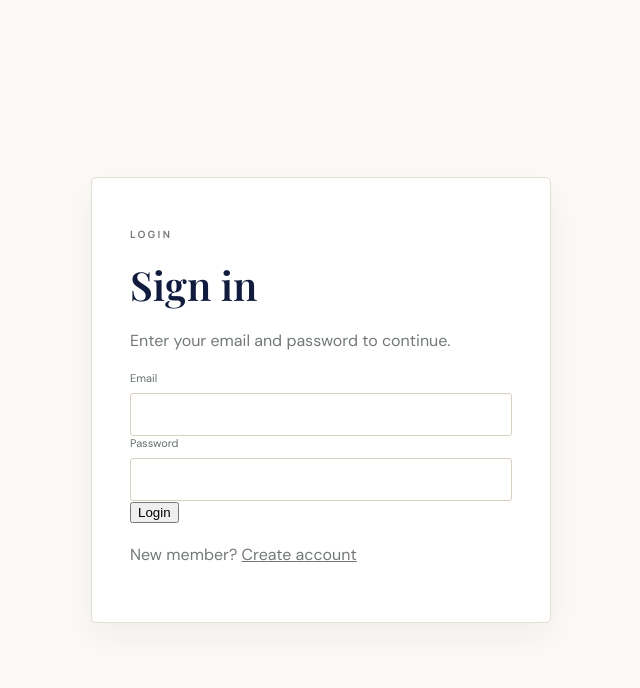
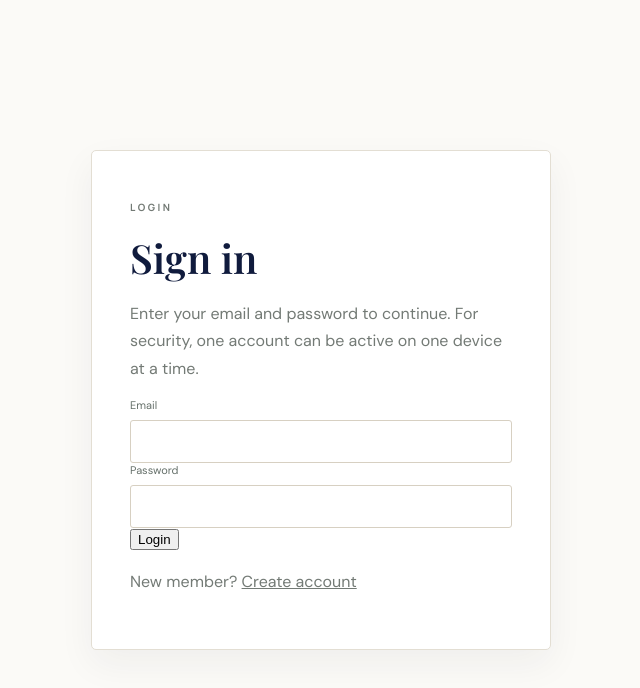
Before and after one commit to mutumajid111-creator/endodontics-hub, a Next.js app: page /member/login in a window 1280 px wide. Shown: the top 688 px of the page, without its empty margins (319-959 px from the left). Built offline with nearby package versions, Linux system fonts and the light colour scheme; no server answers; a web font is replaced by a local one.

Commit message:
Enforce single-device login on member sign in

```diff
--- a/app/member/login/page.tsx
+++ b/app/member/login/page.tsx
@@ -4,6 +4,7 @@ import Link from "next/link";
 import { FormEvent, useState } from "react";
 import { useRouter } from "next/navigation";
 import { supabase } from "@/lib/supabase";
+import { claimThisDevice } from "@/lib/device-session";
 
 export default function MemberLoginPage(){
   const router=useRouter();
@@ -16,6 +17,9 @@ export default function MemberLoginPage(){
     e.preventDefault(); setLoading(true); setError("");
     const {data,error}=await supabase.auth.signInWithPassword({email,password});
     if(error){setError(error.message);setLoading(false);return;}
+
+    const claimed=await claimThisDevice();
+    if(!claimed){await supabase.auth.signOut();setError("Unable to secure this device. Please try again.");setLoading(false);return;}
 
     const user=data.user;
     const {data:profile}=await supabase.from("profiles").select("role").eq("user_id",user.id).maybeSingle();
@@ -31,7 +35,7 @@ export default function MemberLoginPage(){
   }
 
   return <main className="adminLoginPage"><form className="adminLoginCard" onSubmit={submit}>
-    <p className="eyebrow">LOGIN</p><h1>Sign in</h1><p>Enter your email and password to continue.</p>
+    <p className="eyebrow">LOGIN</p><h1>Sign in</h1><p>Enter your email and password to continue. For security, one account can be active on one device at a time.</p>
     <label>Email<input type="email" value={email} onChange={e=>setEmail(e.target.value)} required /></label>
     <label>Password<input type="password" value={password} onChange={e=>setPassword(e.target.value)} required /></label>
     {error && <div className="adminLoginError">{error}</div>}
```
